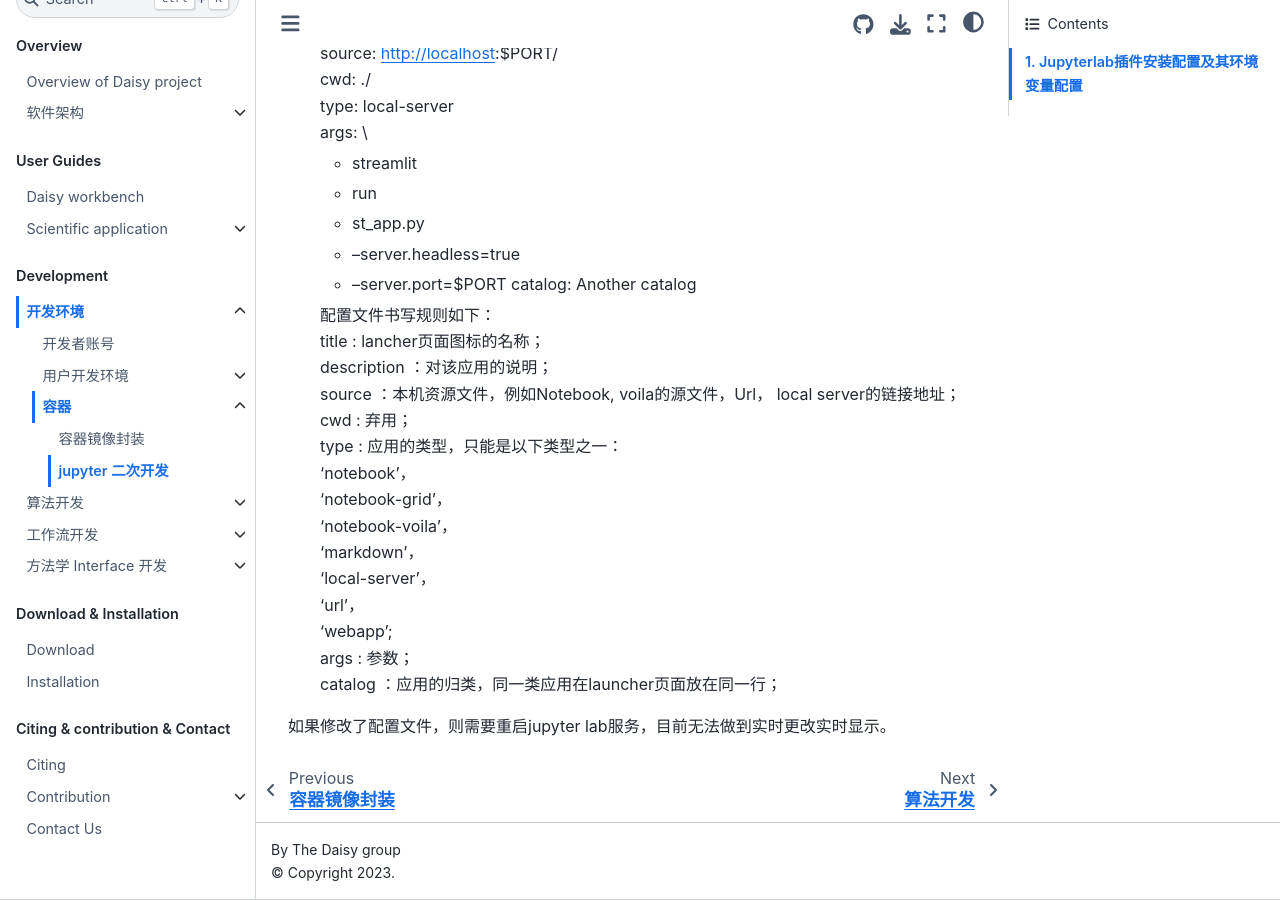
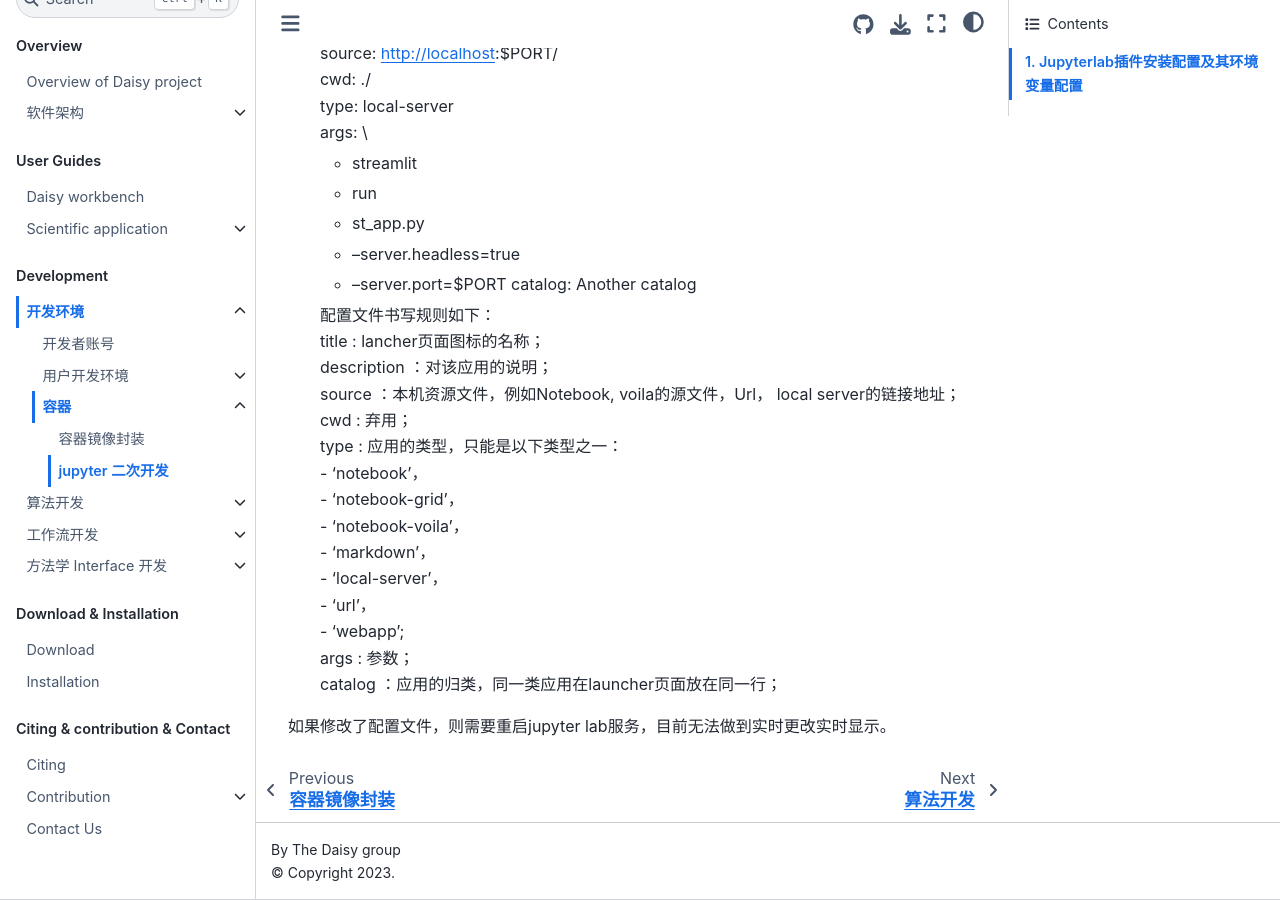
Before and after one commit to huyuhuster/daisydoc, a Jupyter Book: the page built from docs/start/jupyterdev.md, in a window 1280 px wide and 900 px high, scrolled down 2389 px. Built offline with Jupyter Book 1.0.4 settings and Sphinx 7.4.7 and the Sphinx Book theme 1.1.4, drawn with Linux system fonts in a browser that asks for light colours.

Commit message:
Update jupyterdev.md

```diff
--- a/docs/start/jupyterdev.md
+++ b/docs/start/jupyterdev.md
@@ -85,13 +85,13 @@
     source ：本机资源文件，例如Notebook, voila的源文件，Url， local server的链接地址； \
     cwd : 弃用； \
     type : 应用的类型，只能是以下类型之一：  \
-  		   'notebook'，\
-  		   'notebook-grid'，\
-  		   'notebook-voila'，\
-  		   'markdown'，\
-  		   'local-server'，\
-  		   'url'， \
-  		   'webapp'; \
+  		   - 'notebook'，\
+  		   - 'notebook-grid'，\
+  		   - 'notebook-voila'，\
+  		   - 'markdown'，\
+  		   - 'local-server'，\
+  		   - 'url'， \
+  		   - 'webapp'; \
    args : 参数；\
    catalog ：应用的归类，同一类应用在launcher页面放在同一行；
 
```
